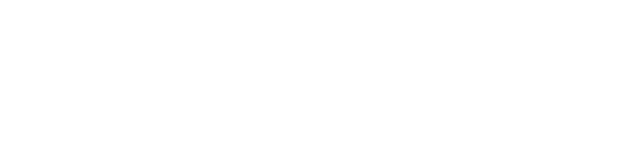
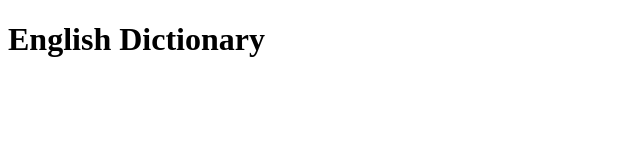
Before and after one commit to AmirTaki/english-dictionary, a plain HTML site: page index.html in a window 1280 px wide. Shown: the whole page, without its empty margins (0-640 px from the left). Drawn offline with Linux system fonts and the light colour scheme.

Commit message:
container part 1

```diff
--- a/index.html
+++ b/index.html
@@ -7,6 +7,9 @@
     <link rel="stylesheet" href="./src/styles.css">
 </head>
 <body>
+    <div class="container">
+        <h1 class="heading">English Dictionary</h1>
+    </div>
     <script src = "./src/main.js"></script>
 </body>
 </html>
```
